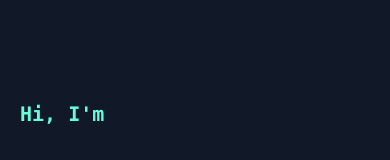
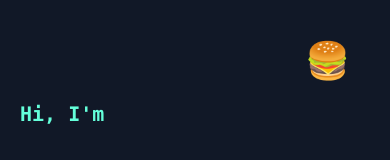
Before and after one commit to OldemarJesus/oldemarjesus-portffolio-v4, a React (Vite) app: page / in a window 390 px wide. Shown: the top 160 px of the page. Built offline with nearby package versions, Linux system fonts and the light colour scheme.

Commit message:
create menu for mobile

```diff
--- a/src/App.tsx
+++ b/src/App.tsx
@@ -1,9 +1,28 @@
+import { useState } from "react"
 import AppLogo from "./components/AppLogo"
 
 export default function App() {
+  const [menuOpen, setMenuOpen] = useState(false)
+
   return (
-    <div className="bg-gray-900 min-h-screen text-white p-5">
-      <main className="w-full lg:w-9/12 md:w-10/12 xl:w-8/12 flex flex-col mx-auto">
+    <div className="bg-gray-900 min-h-screen text-white">
+      <button className="hidden max-sm:flex absolute right-10 top-10 text-4xl" onClick={() => setMenuOpen(state => !state)}>🍔</button>
+      <nav onClick={() => setMenuOpen(state => !state)} className={`hidden ${menuOpen && "max-sm:flex"} flex-col items-center w-screen h-screen absolute bg-gray-900 bg-opacity-95 pt-10`}>
+        <div className="border-white border-b-2">
+          <a href="#"><AppLogo width={200} /></a>
+        </div>
+        <div className="w-full flex flex-col items-center mt-5">
+          <ol className="w-3/4 flex flex-col items-center gap-10">
+            <a href="#" className="w-full border-2 border-green-blue outline-1 hover:outline-4 text-xl font-bold py-2 text-center">About</a>
+            <a href="#" className="w-full border-2 border-green-blue outline-1 hover:outline-4 text-xl font-bold py-2 text-center">Experience</a>
+            <a href="#" className="w-full border-2 border-green-blue outline-1 hover:outline-4 text-xl font-bold py-2 text-center">Work</a>
+          </ol>
+        </div>
+        <div className="mt-10">
+          <a href="#" className="text-green-blue outline outline-1 outline-offset-2 hover:outline-4 p-2 font-bold text-2xl">Resume</a>
+        </div>
+      </nav>
+      <main className="w-full lg:w-9/12 md:w-10/12 xl:w-8/12 flex flex-col mx-auto  p-5">
         <nav className="max-sm:hidden flex justify-between items-center">
           <div className="hover:outline-4 outline-green-blue hover:outline outline-2 outline-offset-2">
             <a href="#"><AppLogo width={100} /></a>
```
